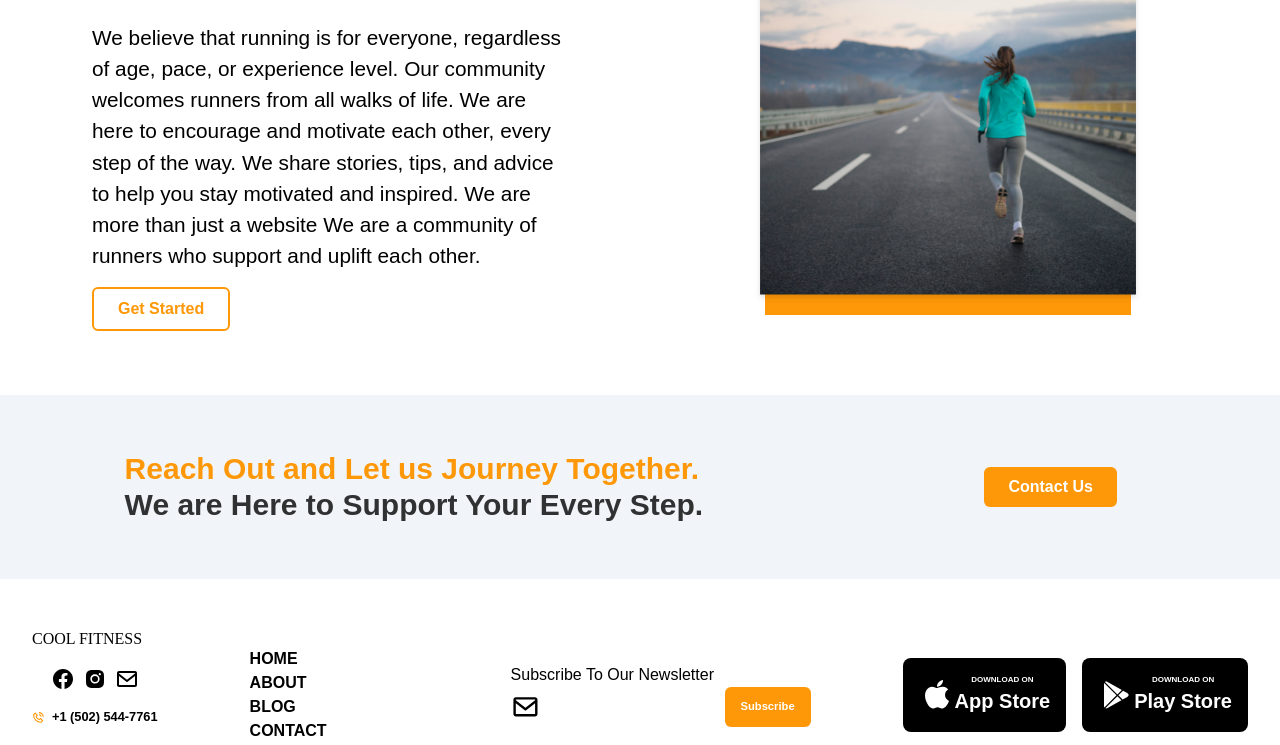
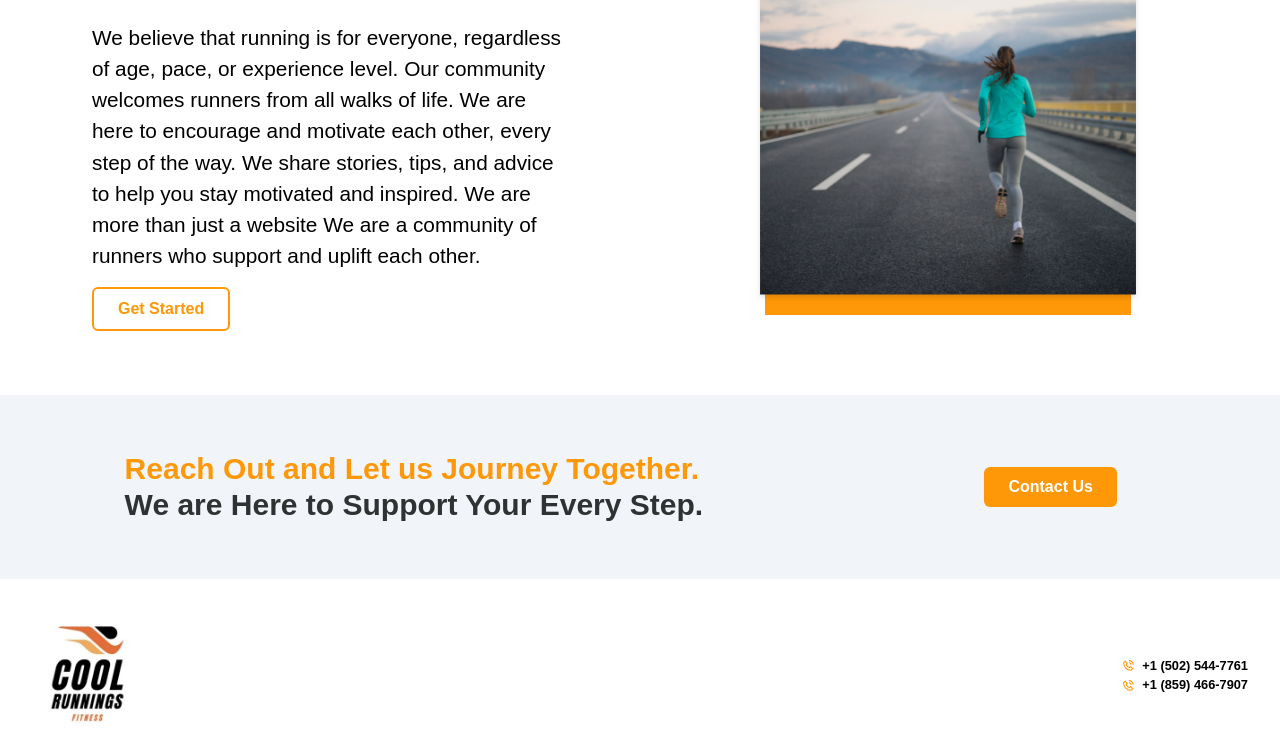
Before and after one commit to Hadehwahle/Fitness-App, a React (Vite) app: page / in a window 1280 px wide. Shown: the part 2026-2771 px from the top of the page. Built offline with nearby package versions, Linux system fonts and the light colour scheme.

Commit message:
modified

```diff
--- a/src/components/Contact/Message.jsx
+++ b/src/components/Contact/Message.jsx
@@ -5,8 +5,19 @@ const Message = ({ toggleForm }) => {
   const [name, setName] = useState("");
   const [message, setMessage] = useState("");
 
+  function handleSubmit(e) {
+    e.preventDefault();
+    // const formData = new FormData(e.target);
+
+    // console.log(formData.get("name"));
+    // console.log(formData.get("email"));
+    // console.log(formData.get("message"));
+
+    toggleForm();
+  }
+
   return (
-    <form className="flex flex-col gap-3">
+    <form onSubmit={handleSubmit} className="flex flex-col gap-3">
       <div>
         <label htmlFor="name" className="input-label">
           Your Name
@@ -47,11 +58,8 @@ const Message = ({ toggleForm }) => {
           onChange={(e) => setMessage(e.target.value)}
         ></textarea>
       </div>
-      <button className="primary-btn" onClick={toggleForm}>
-        SEND
-      </button>
+      <button className="primary-btn">SEND</button>
     </form>
   );
 };
-
 export default Message;
--- a/src/components/Footer/Footer.jsx
+++ b/src/components/Footer/Footer.jsx
@@ -7,8 +7,7 @@ import {
   BiLogoInstagramAlt,
 } from "react-icons/bi";
 import Logo from "../../assets/images/16.jpg";
-import { Link } from "react-router-dom";
-
+import { Link } from "react-scroll";
 import { useState } from "react";
 
 const navlinks = [
@@ -36,38 +35,20 @@ const navlinks = [
 
 const Footer = () => {
   const [subscriber, setSubscriber] = useState("");
-
+  const currentYear = new Date().getFullYear();
   function handleSubscriber(e) {
     setSubscriber(e.target.value);
   }
 
   return (
     <>
-      <nav className="bg-white w-full dark:bg-dark dark:text-white z-50 py-12">
-        <div className="container">
-          <div className="flex  items-center justify-between">
-            <div className="flex flex-col gap-4">
+      <footer className="bg-white w-full dark:bg-dark dark:text-white py-10">
+        <div className="container flex flex-col gap-6">
+          <div className="flex justify-between items-center">
             <div>
-                <h1 style={{ fontFamily: "Racing Sans One" }}>COOL FITNESS</h1>
+              <img src={Logo} alt="footer-logo" className="w-28 rounded-full" />
             </div>
-              <div className="flex justify-center gap-2">
-                <Link
-                  to="https://web.facebook.com/coolrunningsfitnessapp?_rdc=1&_rdr"
-                  target="_blank"
-                >
-                  <BiLogoFacebookCircle className="text-2xl cursor-pointer hover:text-[#1773ea] duration-200" />
-                </Link>
-                <Link
-                  to="https://www.instagram.com/cool_runnings_fitness/"
-                  target="_blank"
-                >
-                  <BiLogoInstagramAlt className="text-2xl cursor-pointer hover:text-[#c535a0] duration-200" />
-                </Link>
-                <Link to="mailto:contact@coolrunningsfitenss.com">
-                  <BiEnvelope className="text-2xl cursor-pointer duration-200 hover:text-primary" />
-                </Link>
-              </div>
-
+            <div>
               <div className="flex text-[0.8rem] items-center">
                 <BiPhoneCall className=" text-primary animate-pulse group-hover:scale-105 cursor-pointer" />
                 <span className=" cursor-pointer font-semibold">
@@ -81,8 +62,11 @@ const Footer = () => {
                 </span>
               </div>
             </div>
+          </div>
+          <div className="flex  justify-between">
             <div className="flex gap-6">
               <ul className=" items-left flex flex-col">
+                <p className="">Quick Links</p>
                 {navlinks.map(({ id, name, link }) => (
                   <li key={id}>
                     <Link
@@ -90,7 +74,7 @@ const Footer = () => {
                       smooth={true}
                       duration={800}
                       offset={-75}
-                      className="inline-block text-[0.7rem] font-semibold lg:text-[1rem] hover:text-primary duration-200 cursor-pointer"
+                      className="inline-block text-[0.8rem] hover:text-primary duration-200 cursor-pointer font-semibold"
                     >
                       {name}
                     </Link>
@@ -98,36 +82,62 @@ const Footer = () => {
                 ))}
               </ul>
             </div>
+            <div className="flex flex-col gap-4">
+              <p>Social Media</p>
+              <p className="text-[0.8rem]">
+                Follow us on social media to get updates.
+              </p>
+              <div className="flex justify-left gap-3">
+                <a
+                  href="https://web.facebook.com/coolrunningsfitnessapp?_rdc=1&_rdr"
+                  target="_blank"
+                >
+                  <BiLogoFacebookCircle className="text-3xl cursor-pointer hover:text-[#1773ea] duration-200" />
+                </a>
+                <a
+                  href="https://www.instagram.com/cool_runnings_fitness/"
+                  target="_blank"
+                >
+                  <BiLogoInstagramAlt className="text-3xl cursor-pointer hover:text-[#c535a0] duration-200" />
+                </a>
+                <a href="mailto:contact@coolrunningsfitenss.com">
+                  <BiEnvelope className="text-3xl cursor-pointer duration-200 hover:text-primary" />
+                </a>
+              </div>
+            </div>
+
             <div className="flex items-center gap-2 group duration-200 flex-col"></div>
             <div>
-              <p>Subscribe To Our Newsletter</p>
-              <div className="bg-white flex w-[300px] h-[40px] rounded-lg items-center">
-                <BiEnvelope className="text-black text-[2.1rem]" />
-
+              <p>Newsletter</p>
+              <p className="text-[0.7rem]">Subscribe To Our Newsletter</p>
+              <div className="bg-dark dark:bg-white w-[25rem] p-[0.4rem] px-[2rem] flex justify-between rounded-md  items duration-200">
                 <input
-                  className="w-[185px] h-[40px] px-[10px] border-none outline-none text-black bg-white text-[0.8rem]"
+                  className="h-[2rem] border-none outline-none text-white dark:text-black bg-transparent text-[0.8rem] flex-[0.9] duration-200"
                   type="email"
                   name="email"
+                  placeholder="Your Email"
                   id=""
                   value={subscriber}
                   onChange={handleSubscriber}
                 />
-                <button className="bg-primary text-white font-bold p-[1rem] h-[40px] rounded-md flex items-center  hover:bg-primary/70 duration-200 text-[0.7rem]">
+                <button className="w-[6.125rem]  bg-primary text-white font-bold px-[1rem] h-[1.8875rem] rounded-md cursor-pointer  hover:bg-primary/70 duration-200 text-[0.75rem]">
                   Subscribe
                 </button>
               </div>
             </div>
+            <div>
+              <p>Download Our App</p>
               <div className="lg:flex-row flex flex-col gap-4">
                 <div>
                   <button
-                  className="flex items-center bg-black p-4  text-white rounded-lg dark:bg-white dark:text-black duration-200 hover:bg-black/80 hover:dark:bg-white/80"
+                    className="flex items-center bg-black p-1  text-white rounded-lg dark:bg-white dark:text-black duration-200 hover:bg-black/80 hover:dark:bg-white/80"
                     type="button"
                   >
                     <div>
                       <BiLogoApple className="text-2xl lg:text-4xl" />
                     </div>
                     <div className="flex flex-col">
-                    <span className="font-semibold text-[0.5rem]">
+                      <span className="font-semibold text-[0.5rem] text-left">
                         DOWNLOAD ON
                       </span>
                       <span className="text-[1rem] lg:text-[1.25rem] font-bold">
@@ -139,14 +149,14 @@ const Footer = () => {
 
                 <div>
                   <button
-                  className="flex items-center bg-black p-4  text-white rounded-lg dark:bg-white dark:text-black duration-200 hover:bg-black/80 hover:dark:bg-white/80"
+                    className="flex items-center bg-black p-1  text-white rounded-lg dark:bg-white dark:text-black duration-200 hover:bg-black/80 hover:dark:bg-white/80"
                     type="button"
                   >
                     <div>
                       <BiLogoPlayStore className="text-2xl lg:text-4xl" />
                     </div>
                     <div className="flex flex-col">
-                    <span className="font-semibold text-[0.5rem]">
+                      <span className="font-semibold text-[0.5rem] text-left">
                         DOWNLOAD ON
                       </span>
                       <span className="text-[1rem] lg:text-[1.25rem] font-bold">
@@ -158,7 +168,12 @@ const Footer = () => {
               </div>
             </div>
           </div>
-      </nav>
+        </div>
+        <hr />
+        <p className="text-center">
+          Cool Fitness Runnings/All Right Reserved &copy;{currentYear}
+        </p>
+      </footer>
     </>
   );
 };
--- a/src/components/Navbar/Navbar.jsx
+++ b/src/components/Navbar/Navbar.jsx
@@ -3,6 +3,7 @@ import Logo from "../../assets/images/logo.png";
 import Darkmode from "./Darkmode";
 import { useState } from "react";
 import { Link } from "react-scroll";
+import { NavLink } from "react-router-dom";
 
 const navlinks = [
   {
@@ -31,8 +32,7 @@ const Navbar = () => {
   const [menuOpen, setMenuOpen] = useState(false);
 
   return (
-    <>
-      <nav className="sticky bg-white top-0  shadow-xl w-full dark:bg-dark dark:text-white z-50 py-2 ">
+    <nav className="sticky bg-white top-0 shadow-xl w-full dark:bg-dark dark:text-white z-50 py-2">
       <div className="container">
         <div className="flex items-center justify-between">
           <div>
@@ -42,20 +42,20 @@ const Navbar = () => {
             <ul className=" items-center gap-12 hidden xl:flex">
               {navlinks.map(({ id, name, link }) => (
                 <li key={id}>
-                    <Link
-                      to={link}
+                  <NavLink
+                    path={link}
                     smooth={true}
                     duration={800}
                     offset={-75}
-                      className="inline-block text-lg font-semibold text-[1rem] hover:text-primary duration-200 cursor-pointer"
+                    className="inline-block font-semibold text-[1rem] hover:text-primary duration-200 cursor-pointer"
                   >
                     {name}
-                    </Link>
+                  </NavLink>
                 </li>
               ))}
             </ul>
           </div>
-            <div className="hidden items-center gap-6 xl:flex">
+          <div className=" items-center gap-6 hidden xl:flex">
             <div className="flex items-center gap-2 group duration-200">
               <BiPhoneCall className="text-2xl sm:text-3xl text-primary animate-pulse group-hover:scale-105 cursor-pointer" />
               <span className="text-[1.2rem] cursor-pointer">
@@ -85,7 +85,7 @@ const Navbar = () => {
         </div>
       </div>
       <div
-          className={`absolute xl:hidden top-[3rem] sm:top-[3.5rem] md:top-[4rem] left-0 w-full dark:bg-dark dark:text-white bg-white flex flex-col items-center font-semibold gap-6 text-lg transform transition-transform z-10 shadow-xl ${
+        className={`absolute xl:hidden top-[2.9rem] sm:top-[3.5rem] md:top-[4rem] left-0 w-full dark:bg-dark dark:text-white bg-white flex flex-col items-center font-semibold gap-6 text-lg transform transition-transform z-10 shadow-xl ${
           menuOpen ? "opacity-100" : "opacity-0"
         }`}
         style={{ transition: "transform 0.3s ease, opacity 0.3s ease" }}
@@ -116,7 +116,6 @@ const Navbar = () => {
         ))}
       </div>
     </nav>
-    </>
   );
 };
 
```
Also changed, not shown: src/assets/images/16.jpg (added). Lines whose indentation alone changed are shown as unchanged.
